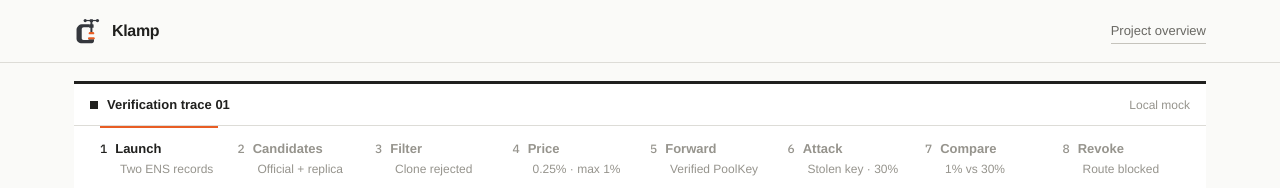
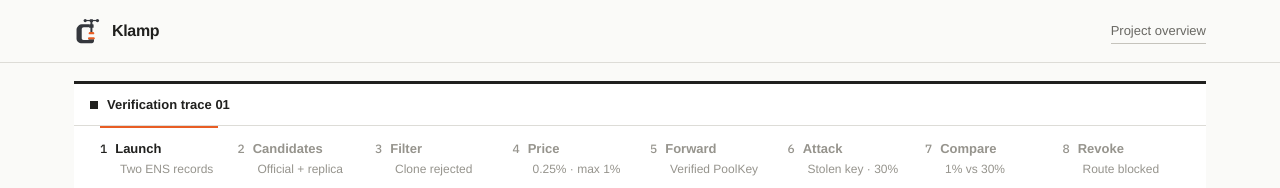
Before and after one commit to EarthIsMine/klamp, a Next.js app in the folder web/: page /demo in a window 1280 px wide. Shown: the top 188 px of the page. Built offline with nearby package versions, Linux system fonts and the light colour scheme.

Commit message:
refactor: present demo as protocol trace

```diff
--- a/web/src/app/demo/layout.tsx
+++ b/web/src/app/demo/layout.tsx
@@ -2,7 +2,7 @@ import type { Metadata } from "next";
 
 export const metadata: Metadata = {
   title: "Protocol trace — Klamp",
-  description: "Trace a mocked Klamp launch, ENSv2 route verification, hook attestation, and fee-cap response.",
+  description: "Trace a Klamp launch, ENSv2 route verification, hook attestation, and fee-cap response.",
 };
 
 export default function DemoLayout({ children }: Readonly<{ children: React.ReactNode }>) {
--- a/web/src/components/demo/DemoTerminal.tsx
+++ b/web/src/components/demo/DemoTerminal.tsx
@@ -91,8 +91,7 @@ const InstrumentHead = styled.div`
   border-bottom: 1px solid ${colors.border}; font-size: 13px;
 `;
 const TraceName = styled.div`display: flex; align-items: center; gap: 9px; font-weight: 650;`;
-const LiveMark = styled.span<{ complete: boolean }>`width: 8px; height: 8px; background: ${({ complete }) => complete ? colors.primary : colors.textPrimary};`;
-const Network = styled.div`color: ${colors.textMuted}; font-size: 12px;`;
+const TraceMark = styled.span<{ complete: boolean }>`width: 8px; height: 8px; background: ${({ complete }) => complete ? colors.primary : colors.textPrimary};`;
 
 const Progress = styled.ol`
   list-style: none; margin: 0; padding: 0 16px; display: grid; grid-template-columns: repeat(8, 1fr); border-bottom: 1px solid ${colors.border}; overflow-x: auto;
@@ -552,8 +551,7 @@ export function DemoTerminal() {
       <Shell>
         <Instrument>
           <InstrumentHead>
-            <TraceName><LiveMark complete={stage === "complete"} />Verification trace 01</TraceName>
-            <Network>Local mock</Network>
+            <TraceName><TraceMark complete={stage === "complete"} />Verification trace 01</TraceName>
           </InstrumentHead>
           <Progress aria-label="Trace progress">
             {steps.map((item) => {
```
Also changed, not shown: 1 other file (tests, documents, lock files or other folders).
